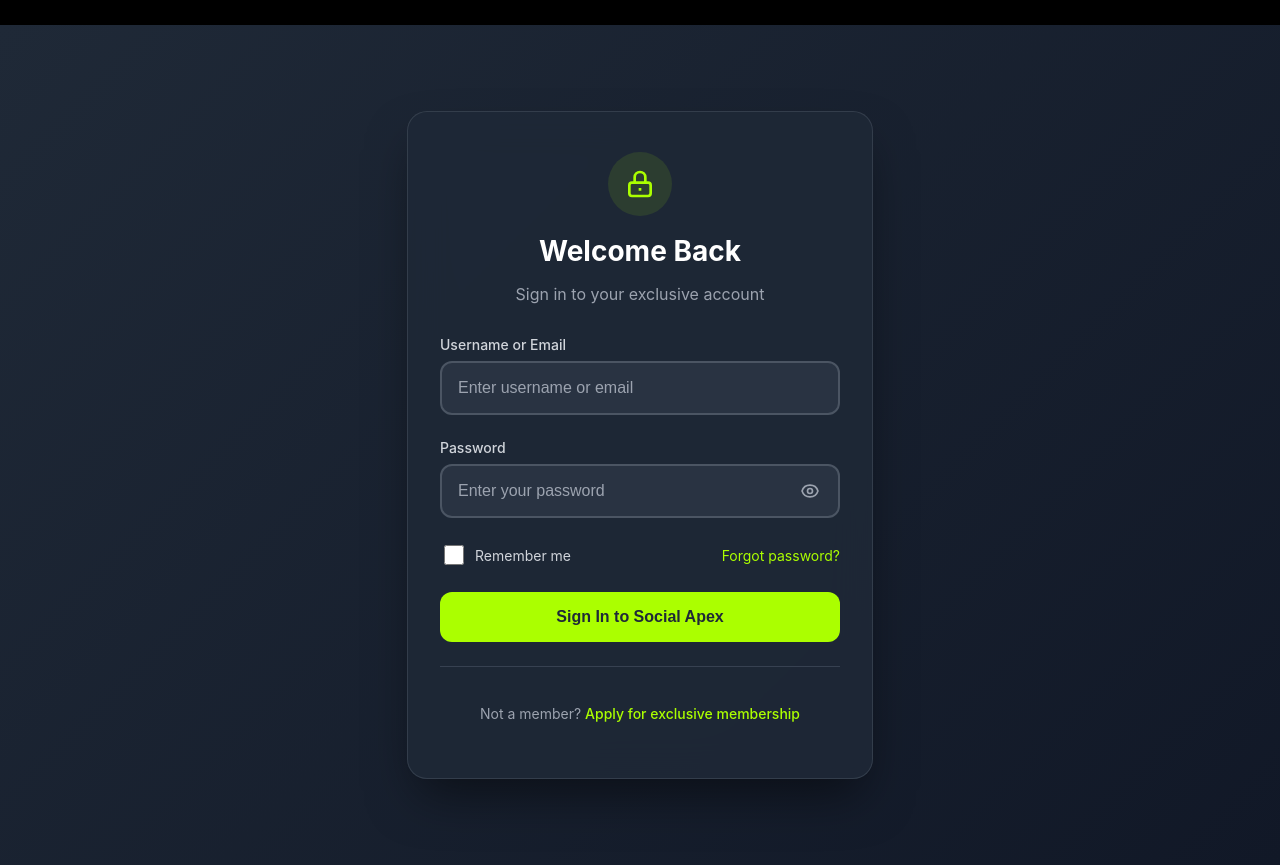
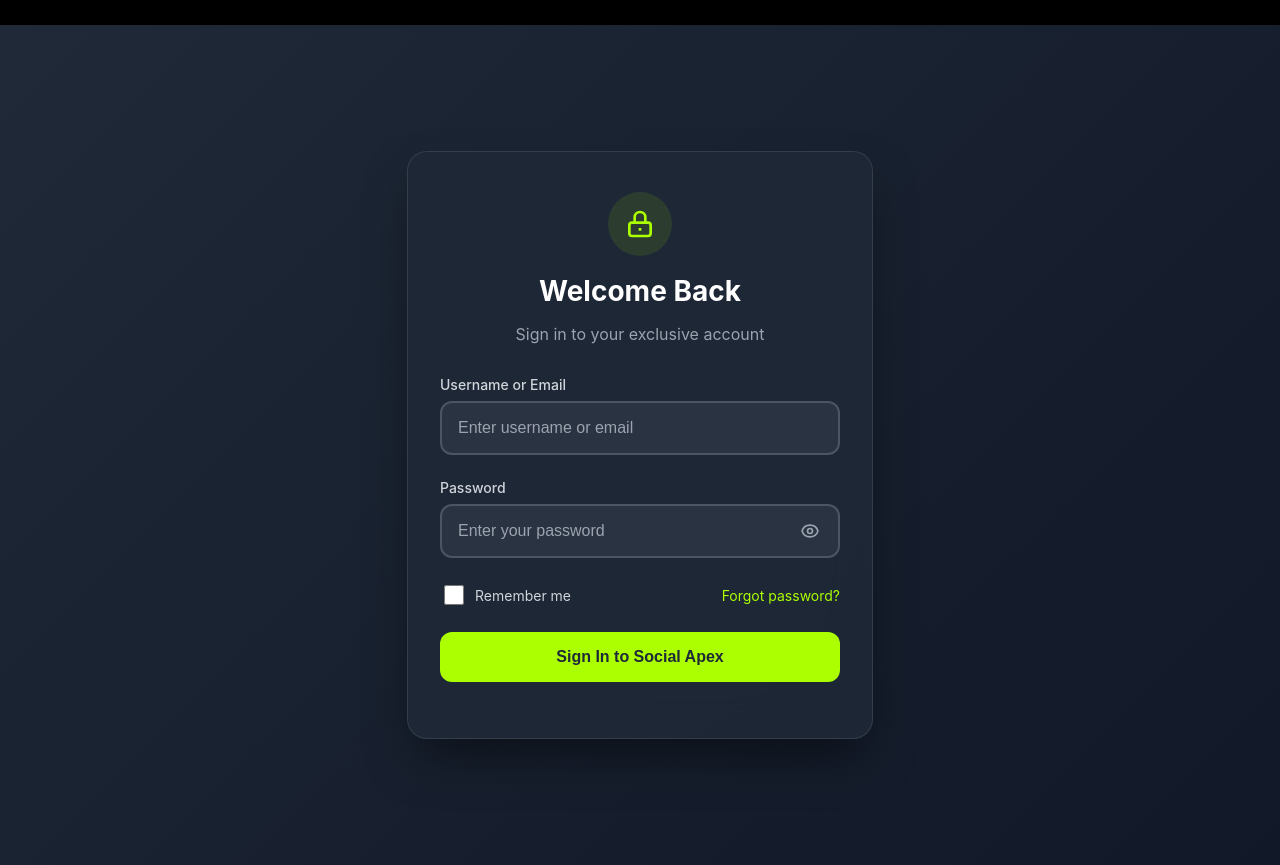
Before and after one commit to blacksheepthe2nd/socialapex, a Django app: page /login/ in a window 1280 px wide. Run offline with Django 4.2, Linux system fonts and the light colour scheme.

Commit message:
Remove signup link from login page (invitation-only)

```diff
--- a/templates/login.html
+++ b/templates/login.html
@@ -152,32 +152,12 @@
     font-weight: 600;
     cursor: pointer;
     transition: all 0.3s ease;
-    margin-bottom: 24px;
 }
 
 .submit-btn:hover {
     background: #a0f000;
     transform: translateY(-1px);
     box-shadow: 0 10px 20px rgba(171, 255, 0, 0.2);
-}
-
-.signup-link {
-    text-align: center;
-    padding-top: 24px;
-    border-top: 1px solid #374151;
-    color: #9ca3af;
-    font-size: 14px;
-}
-
-.signup-link a {
-    color: #abff00;
-    text-decoration: none;
-    font-weight: 500;
-    transition: opacity 0.3s ease;
-}
-
-.signup-link a:hover {
-    opacity: 0.8;
 }
 
 @media (max-width: 480px) {
@@ -242,11 +222,6 @@
 
             <!-- Submit Button -->
             <button type="submit" class="submit-btn">Sign In to Social Apex</button>
-
-            <!-- Sign Up Link -->
-            <div class="signup-link">
-                <p>Not a member? <a href="/application">Apply for exclusive membership</a></p>
-            </div>
         </form>
     </div>
 </div>
```
